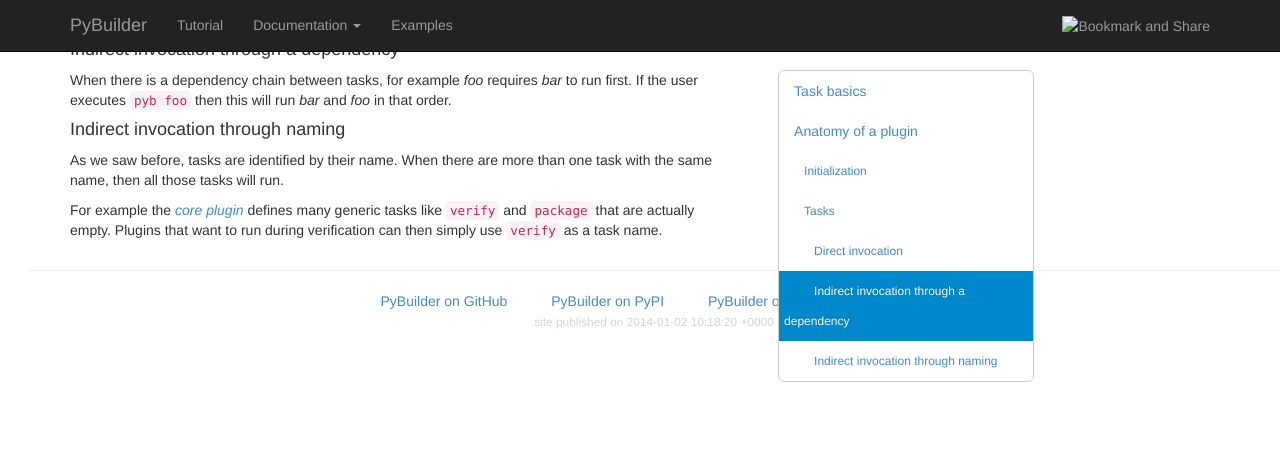
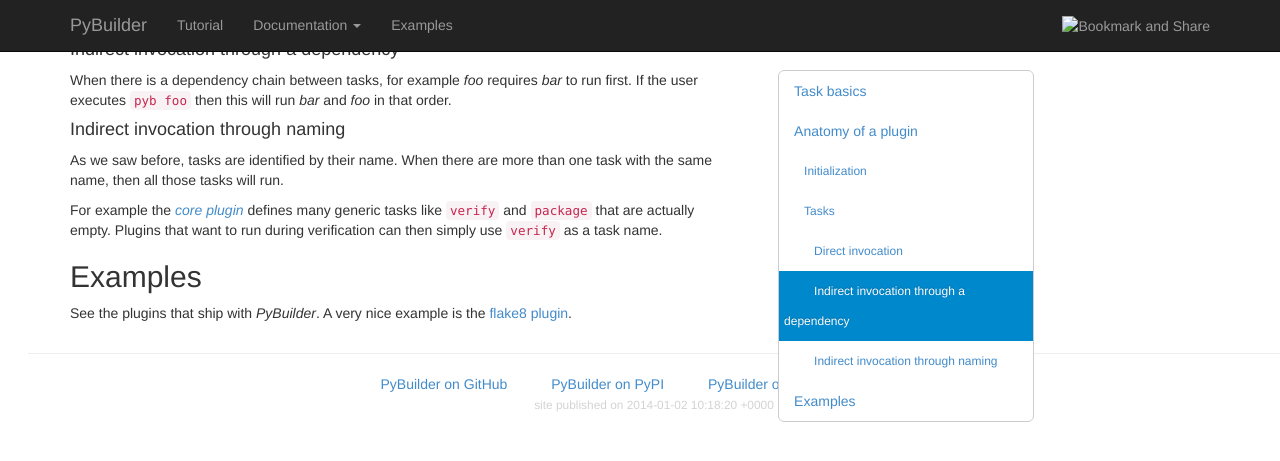
Before and after one commit to pybuilder/pybuilder.github.io, a Jekyll site: the page built from documentation/writing_plugins.md, in a window 1280 px wide and 900 px high, scrolled down 3911 px. Shown: the top 461 px of the window. Built offline with Jekyll 4.4.1, drawn with Linux system fonts in a browser that asks for light colours; nearby versions of some CDN libraries.

Commit message:
adding minimal plugin example hints

```diff
--- a/documentation/writing_plugins.md
+++ b/documentation/writing_plugins.md
@@ -198,3 +198,6 @@
 
 For example the [*core plugin*](https://github.com/pybuilder/pybuilder/blob/master/src/main/python/pybuilder/plugins/core_plugin.py) defines many generic tasks like `verify` and `package` that are actually empty.
 Plugins that want to run during verification can then simply use `verify` as a task name.
+
+## Examples
+See the plugins that ship with *PyBuilder*. A very nice example is the [flake8 plugin](https://github.com/pybuilder/pybuilder/blob/master/src/main/python/pybuilder/plugins/python/flake8_plugin.py).
```
